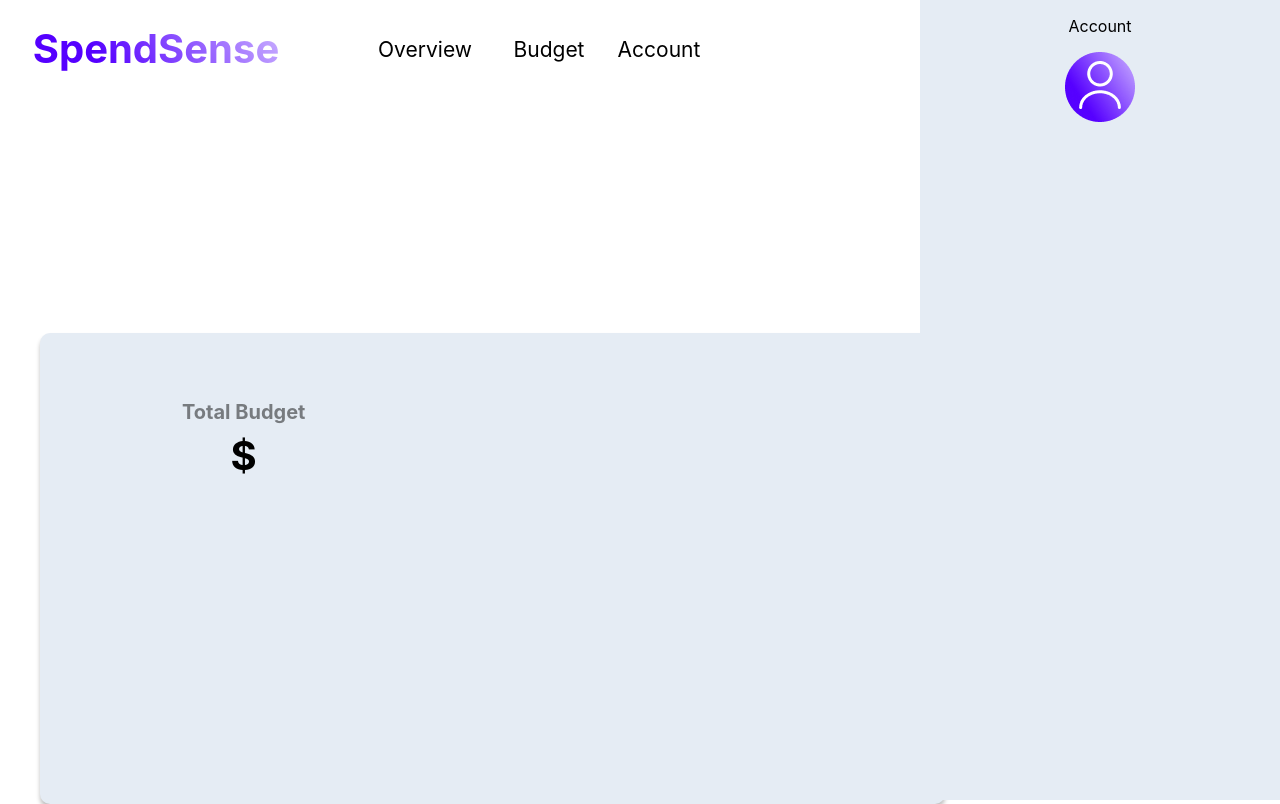
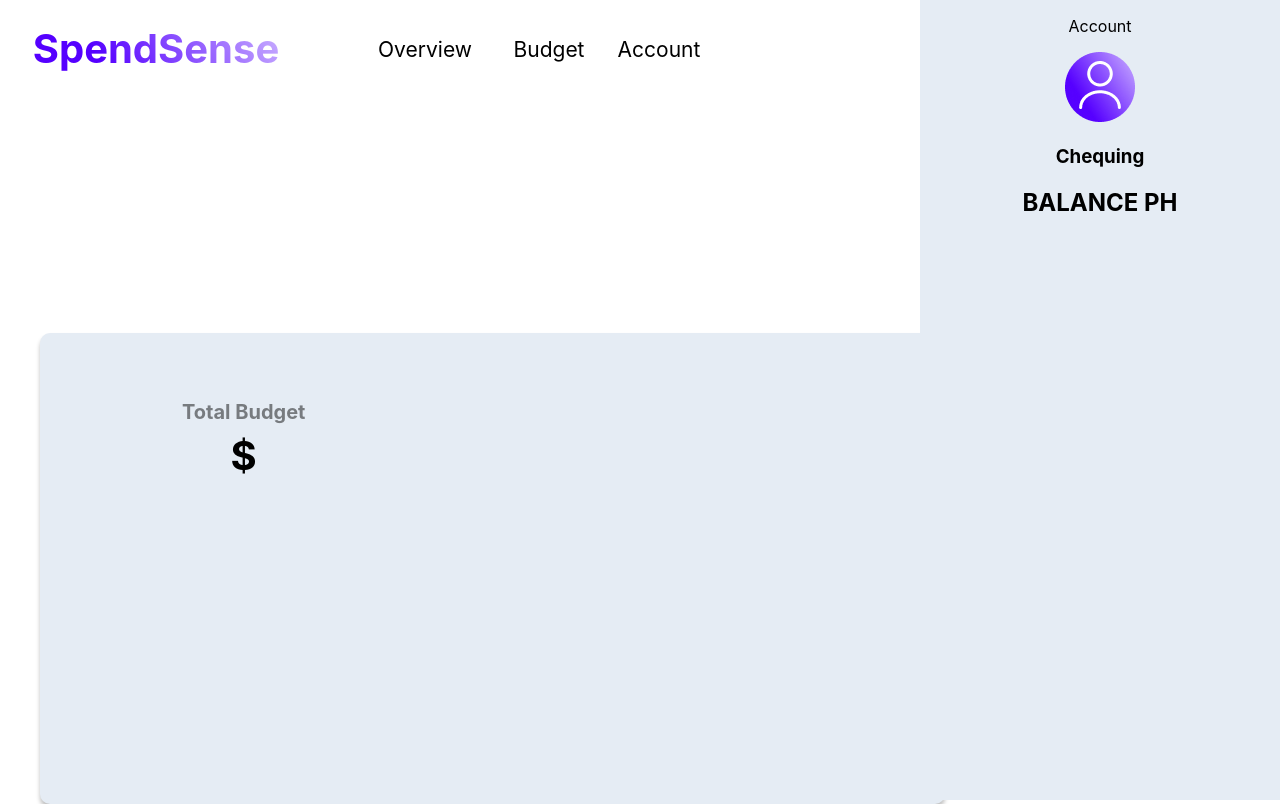
Before and after one commit to NickCross-79/spendsense, a React (Create React App) app: page / in a window 1280 px wide. Built offline with nearby package versions, Linux system fonts and the light colour scheme; no server answers; a web font is replaced by a local one.

Commit message:
Added AccountBalance component

```diff
--- a/src/components/side-menu/AccountBalance.js
+++ b/src/components/side-menu/AccountBalance.js
@@ -0,0 +1,10 @@
+const AccountBalance = () => {
+    return (
+        <div className="side-menu_account-balance">
+            <h3>Chequing</h3>
+            <h2>BALANCE PH</h2>
+        </div>
+     );
+}
+
+export default AccountBalance;
--- a/src/components/side-menu/SideMenu.js
+++ b/src/components/side-menu/SideMenu.js
@@ -1,3 +1,5 @@
+import AccountBalance from "./AccountBalance";
+
 function importAll(r){
     let images = {};
     r.keys().map((item, index) => { images[item.replace('./', '')] = r(item); });
@@ -11,6 +13,7 @@ const SideMenu = () => {
         <div className="side-menu">
             <p>Account</p>
             <img src={images['icon_profile_.png']} alt="Profile" />
+            <AccountBalance />
         </div>
      );
 }
```
